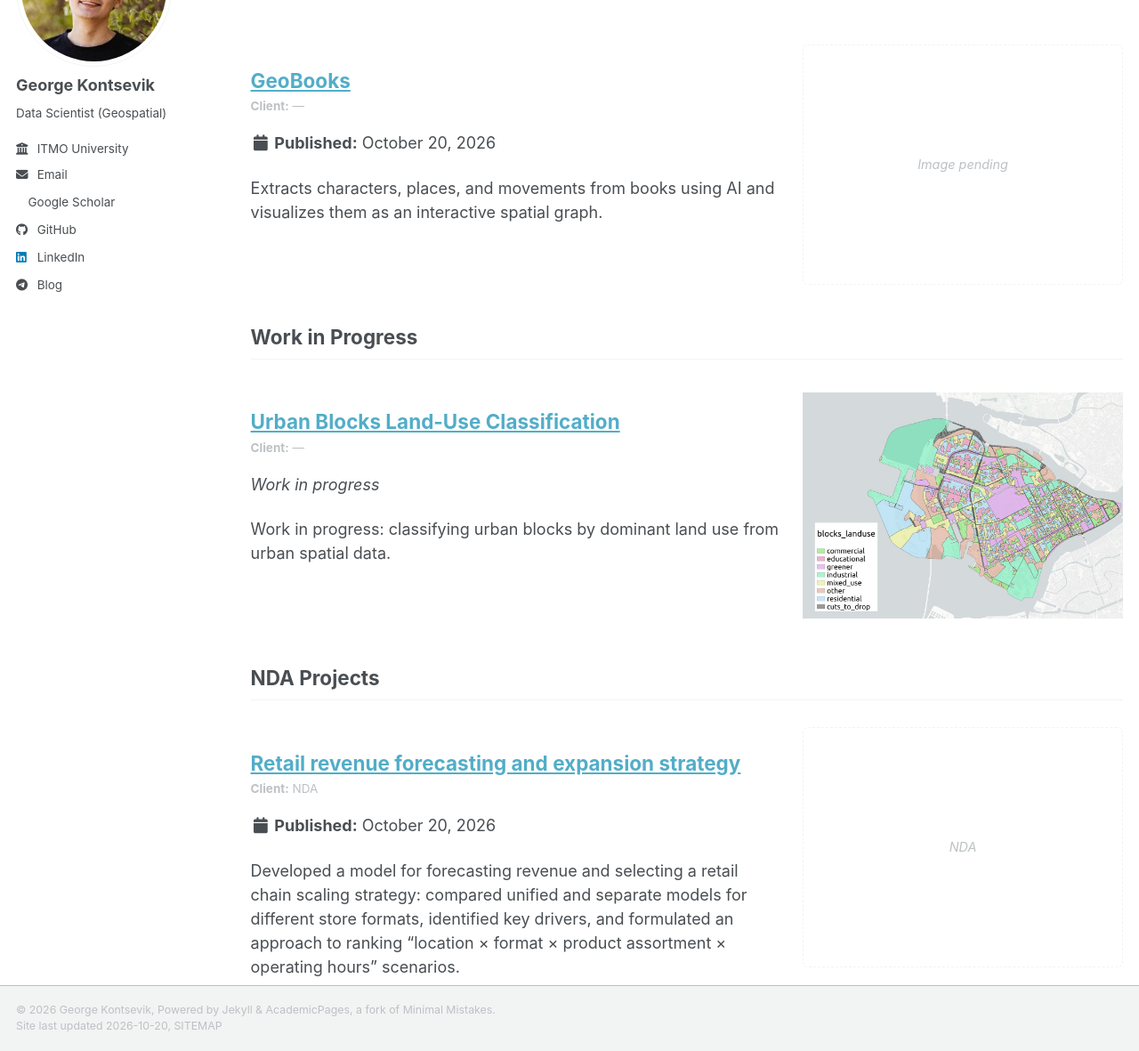
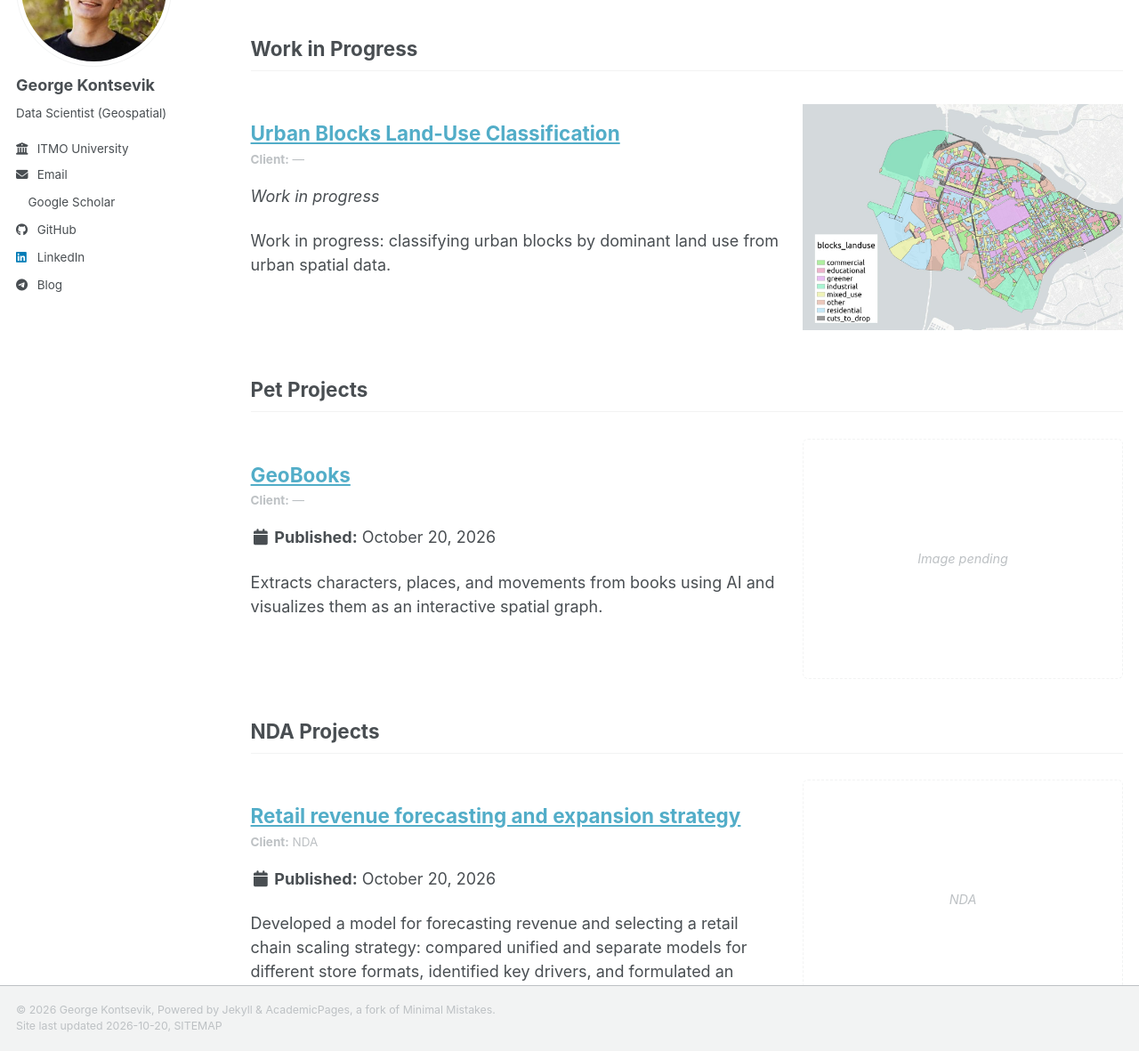
Before and after one commit to GeorgeKontsevik/GeorgeKontsevik.github.io, a Jekyll site: the page built from _pages/portfolio.md, in a window 1280 px wide and 1400 px high, scrolled down 1650 px, cut to the strip 219-1400 px from the top of the window. Shown: the whole strip at 89% size. Built offline with Jekyll 4.4.1, drawn with Linux system fonts in a browser that asks for light colours; a style sheet for code colours, icons or effects is not loaded.

Commit message:
Move GeoBooks into Pet Projects category

```diff
--- a/_pages/portfolio.md
+++ b/_pages/portfolio.md
@@ -9,7 +9,7 @@ Selected projects, public tools and research materials.
 
 {% include base_path %}
 {% for post in site.portfolio %}
-  {% unless post.category == 'unfinished' or post.client == 'NDA' %}
+  {% unless post.category == 'unfinished' or post.category == 'pet' or post.client == 'NDA' %}
     {% include archive-single.html %}
   {% endunless %}
 {% endfor %}
@@ -24,6 +24,14 @@ Selected projects, public tools and research materials.
   {% endfor %}
 {% endif %}
 
+{% assign pet_projects = site.portfolio | where: "category", "pet" %}
+{% if pet_projects.size > 0 %}
+  <h2>Pet Projects</h2>
+  {% for post in pet_projects %}
+    {% include archive-single.html %}
+  {% endfor %}
+{% endif %}
+
 {% assign nda_projects = site.portfolio | where: "client", "NDA" %}
 {% if nda_projects.size > 0 %}
   <h2>NDA Projects</h2>
```
